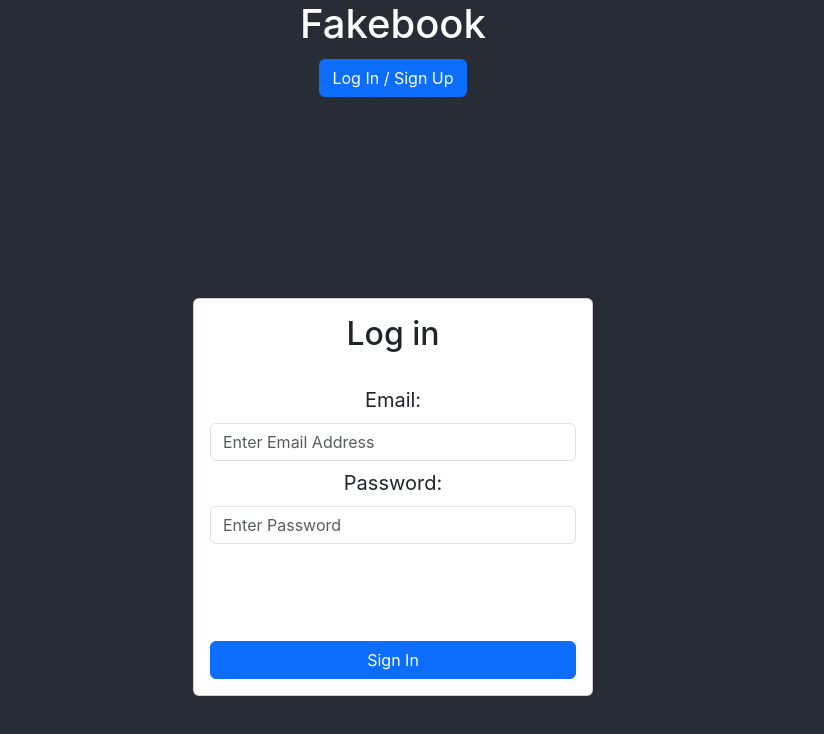
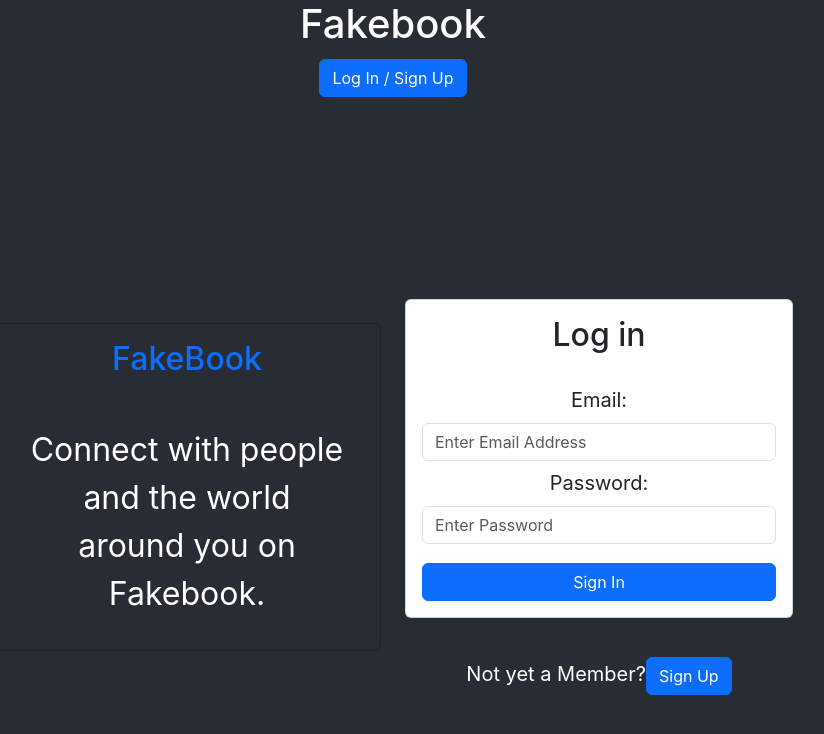
Before and after one commit to ryanlerler/fakebook, a React (Create React App) app: page /auth in a window 1280 px wide. Shown: the top 734 px of the page, without its empty margins (247-1071 px from the left). Built offline with nearby package versions, Linux system fonts and the light colour scheme; no server answers.

Commit message:
changes to Login page

```diff
--- a/src/Components/LoginForm.js
+++ b/src/Components/LoginForm.js
@@ -6,6 +6,8 @@ import { auth } from "../firebase";
 import { signInWithEmailAndPassword } from "firebase/auth";
 import { useNavigate } from "react-router-dom";
 import "bootstrap/dist/css/bootstrap.min.css";
+import Row from "react-bootstrap/Row";
+import Col from "react-bootstrap/Col";
 
 function LoginForm() {
   // Setting State
@@ -58,7 +60,22 @@ function LoginForm() {
         className="d-flex align-items-center justify-content-center"
         style={{ minHeight: "100vh" }}
       >
-        <div className="w-100" style={{ maxWidth: "400px" }}>
+        <div className="w-100" style={{ maxWidth: "800px" }}>
+          <Row>
+            <Col>
+              <Card className="bg-transparent text-body mt-4">
+                <Card.Body>
+                  <h2 className="text-center mb-5  text-primary">FakeBook</h2>
+                  <div className="fs-2">
+                    <p className="text-white">
+                      Connect with people and the world <br /> around you on
+                      Fakebook.
+                    </p>
+                  </div>
+                </Card.Body>
+              </Card>
+            </Col>
+            <Col>
               <Card>
                 <Card.Body>
                   <h2 className="text-center mb-4">Log in </h2>
@@ -83,15 +100,22 @@ function LoginForm() {
                         onChange={handlePassword}
                       />
                     </Form.Group>
-                <br />
+
                     <p className="text-danger">{message}</p>
-                <br />
+
                     <Button className="w-100" onClick={signIn}>
                       Sign In
                     </Button>
                   </Form>
                 </Card.Body>
               </Card>
+              <br/>
+              <div className="w-100 text-center mt2 fs-5">
+                Not yet a Member?
+                <Button onClick={() => navigate("/signup")}>Sign Up </Button>
+              </div>
+            </Col>
+          </Row>
         </div>
       </Container>
     </>
--- a/src/Components/SignUpForm.js
+++ b/src/Components/SignUpForm.js
@@ -17,6 +17,8 @@ function SignUpForm() {
   const [emailmessage, setEmailMessage] = useState("");
   const [usernamemessage, setUsernameMessage] = useState("");
   const [passwordmessage, setPasswordMessage] = useState("");
+
+
 
   // Handle Email change
   const handleEmailChange = (e) => {
```
Lines whose indentation alone changed are shown as unchanged.
